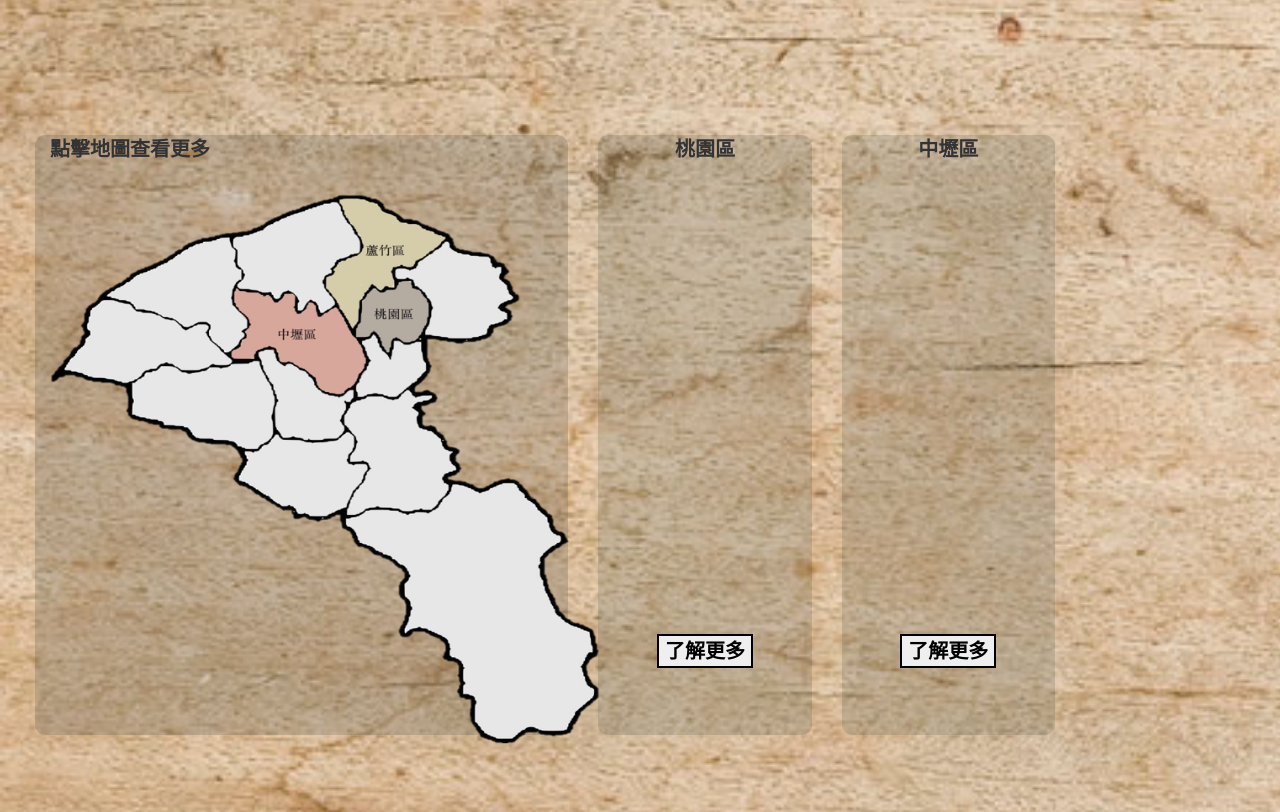
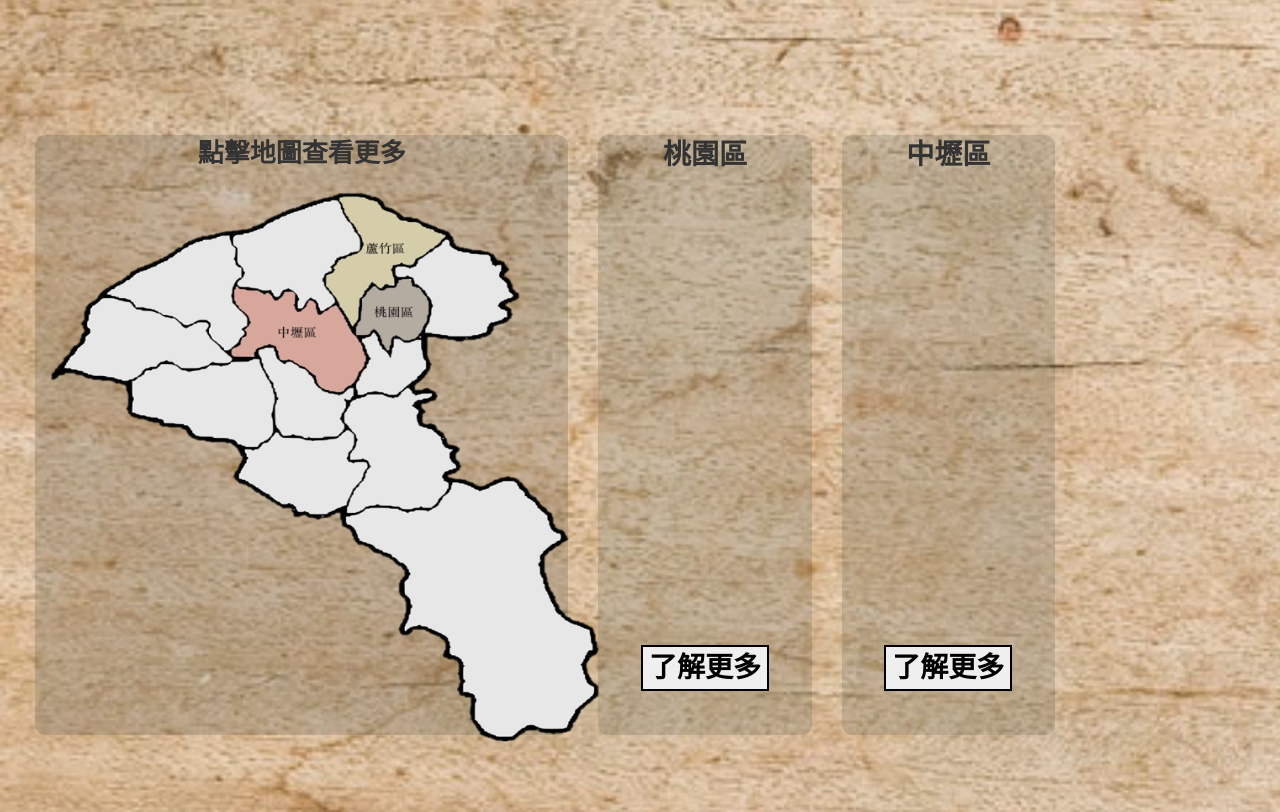
Before and after one commit to 10994015/finalproject, a plain HTML site: page index.html in a window 1280 px wide. Shown: the part 555-1367 px from the top of the page. Drawn offline with nearby package versions, Linux system fonts and the light colour scheme.

Commit message:
Add files via upload

```diff
--- a/assets/css/final.css
+++ b/assets/css/final.css
@@ -288,8 +288,9 @@ footer .a
     margin-top: 50px;
     border-radius: 10px;
     margin-bottom: 40px;
-    font-size: 20px;
-    font-weight: bold;
+    font-size: 26px;
+    font-weight: bolder;
+    text-align: center;
 }
 
 
@@ -304,15 +305,15 @@ footer .a
     text-align: center;
     border-radius: 10px;
     margin-bottom: 40px;
-    font-size: 20px;
-    font-weight: bold;
+    font-size: 28px;
+    font-weight: bolder;
 }
 .col-sm-5 img
 {
     width: 550px;
     height: 550px;
     position: relative;
-    margin-top: 20px;
+    margin-top: 10px;
     margin-left: 0px;
 }
 .col-sm-2 input
```
